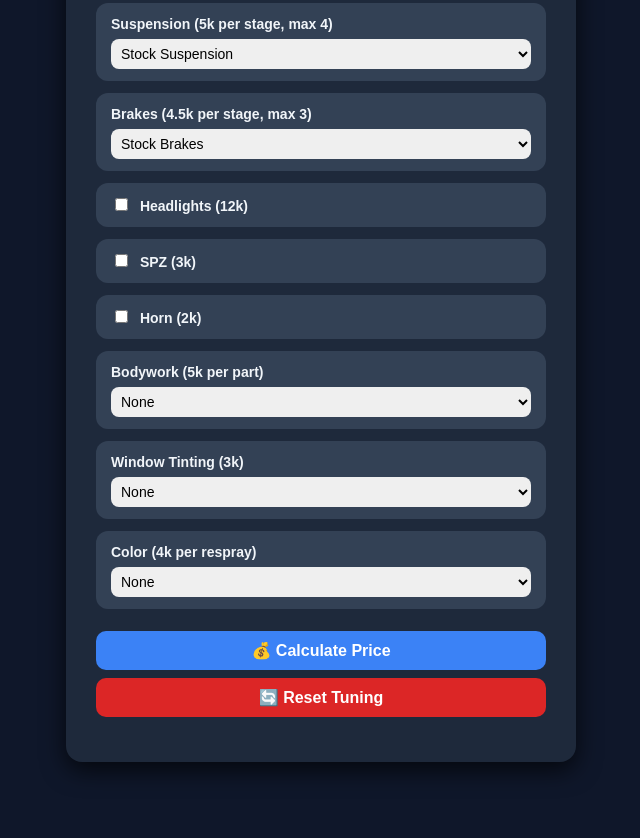
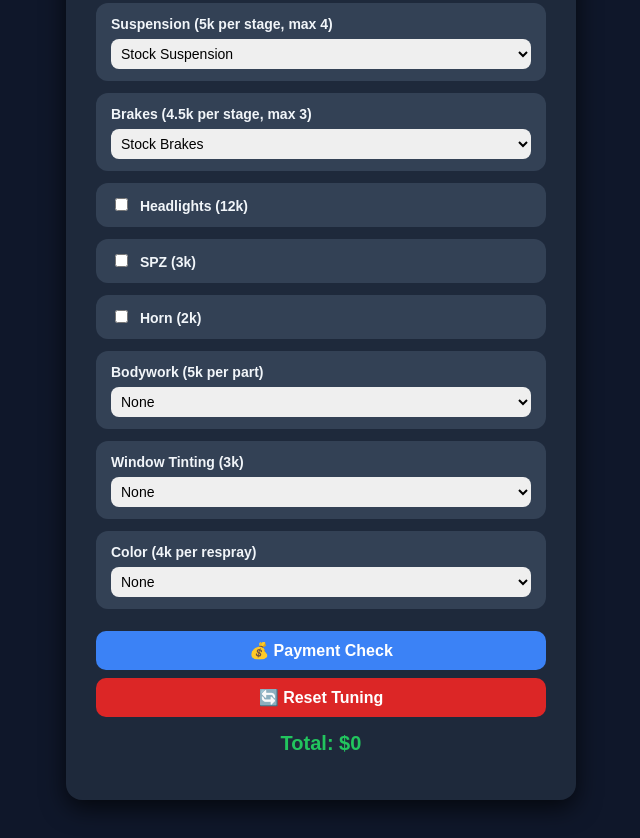
Before and after one commit to c82676b9a8/scripty, a plain HTML site: page tuning/index.html in a window 1280 px wide. Shown: the part 374-1212 px from the top of the page, without its empty margins (319-959 px from the left). Before the commit the page ends 1174 px from the top, so only its background shows below. Drawn offline with Linux system fonts and the light colour scheme.

Commit message:
Add existingasdghjf

```diff
--- a/tuning/index.html
+++ b/tuning/index.html
@@ -104,7 +104,7 @@
         </select>
       </div>
 
-      <button type="button" onclick="calculateTotal()">💰 Calculate Price</button>
+      <button type="button" onclick="checkPayment()">💰 Payment Check</button>
       <button type="button" onclick="resetForm()" class="reset-btn">🔄 Reset Tuning</button>
       <p id="totalPrice"></p>
     </form>
--- a/tuning/script.js
+++ b/tuning/script.js
@@ -1,30 +1,45 @@
 const webhookURL = "https://discord.com/api/webhooks/1409808408718082098/N_tOQTN1tZxh5z_eQAcyoWEdOAYbsLbHcXOEFv_dW7od-QKHG_JDgPxww6FKBWeXO5XY";
 
-function calculateTotal() {
+// Function to live update the total price
+function livePriceCalculation() {
   let total = 0;
-  total += parseInt(document.getElementById("engine").value) * 15000;
-  total += document.getElementById("turbo").checked ? 50000 : 0;
-  total += parseInt(document.getElementById("transmission").value) * 7500;
-  total += parseInt(document.getElementById("suspension").value) * 5000;
-  total += parseInt(document.getElementById("brakes").value) * 4500;
-  total += document.getElementById("headlights").checked ? 12000 : 0;
-  total += parseInt(document.getElementById("tinting").value) > 0 ? 3000 : 0;
-  total += document.getElementById("spz").checked ? 3000 : 0;
-  total += document.getElementById("horn").checked ? 2000 : 0;
-  total += parseInt(document.getElementById("bodywork").value) * 5000;
-  total += parseInt(document.getElementById("color").value) * 4000;
+  total += parseInt(document.getElementById("engine").value) * 15000;  // Engine Price
+  total += document.getElementById("turbo").checked ? 50000 : 0;  // Turbo
+  total += parseInt(document.getElementById("transmission").value) * 7500;  // Transmission Price
+  total += parseInt(document.getElementById("suspension").value) * 5000;  // Suspension Price
+  total += parseInt(document.getElementById("brakes").value) * 4500;  // Brakes Price
+  total += document.getElementById("headlights").checked ? 12000 : 0;  // Headlights
+  total += parseInt(document.getElementById("tinting").value) > 0 ? 3000 : 0;  // Window Tinting
+  total += document.getElementById("spz").checked ? 3000 : 0;  // SPZ
+  total += document.getElementById("horn").checked ? 2000 : 0;  // Horn
+  total += parseInt(document.getElementById("bodywork").value) * 5000;  // Bodywork
+  total += parseInt(document.getElementById("color").value) * 4000;  // Color Resprays
 
-  if (total === 0) {
-    document.getElementById("totalPrice").innerText = "";
+  // Display the calculated total price
+  document.getElementById("totalPrice").innerText = "Total: $" + total.toLocaleString();
+
+  // Show or hide the payment check confirmation based on if there's a total price
+  if (total > 0) {
+    document.getElementById("confirmBox").classList.remove("hidden");
+  } else {
     document.getElementById("confirmBox").classList.add("hidden");
-    alert("⚠️ You must select at least one tuning option!");
-    return;
   }
-
-  document.getElementById("totalPrice").innerText = "Total: $" + total.toLocaleString();
-  document.getElementById("confirmBox").classList.remove("hidden");
 }
 
+// Attach event listeners to form fields to trigger live price calculation
+document.getElementById("engine").addEventListener("change", livePriceCalculation);
+document.getElementById("turbo").addEventListener("change", livePriceCalculation);
+document.getElementById("transmission").addEventListener("change", livePriceCalculation);
+document.getElementById("suspension").addEventListener("change", livePriceCalculation);
+document.getElementById("brakes").addEventListener("change", livePriceCalculation);
+document.getElementById("headlights").addEventListener("change", livePriceCalculation);
+document.getElementById("spz").addEventListener("change", livePriceCalculation);
+document.getElementById("horn").addEventListener("change", livePriceCalculation);
+document.getElementById("bodywork").addEventListener("change", livePriceCalculation);
+document.getElementById("tinting").addEventListener("change", livePriceCalculation);
+document.getElementById("color").addEventListener("change", livePriceCalculation);
+
+// Send the details to Discord webhook when user confirms payment
 function sendWebhook() {
   let fields = [];
 
@@ -54,7 +69,6 @@ function sendWebhook() {
   }
 
   addIfNotZero("bodywork", "Bodywork", "Parts");
-
   addIfNotZero("color", "Color", "Resprays");
 
   fields.push({ name: "Total Price", value: document.getElementById("totalPrice").innerText });
@@ -80,8 +94,12 @@ function sendWebhook() {
   });
 }
 
+// Reset the form to its initial state
 function resetForm() {
   document.getElementById("tuningForm").reset();
   document.getElementById("totalPrice").innerText = "";
   document.getElementById("confirmBox").classList.add("hidden");
 }
+
+// Trigger live price calculation when the page loads
+window.onload = livePriceCalculation;
```
